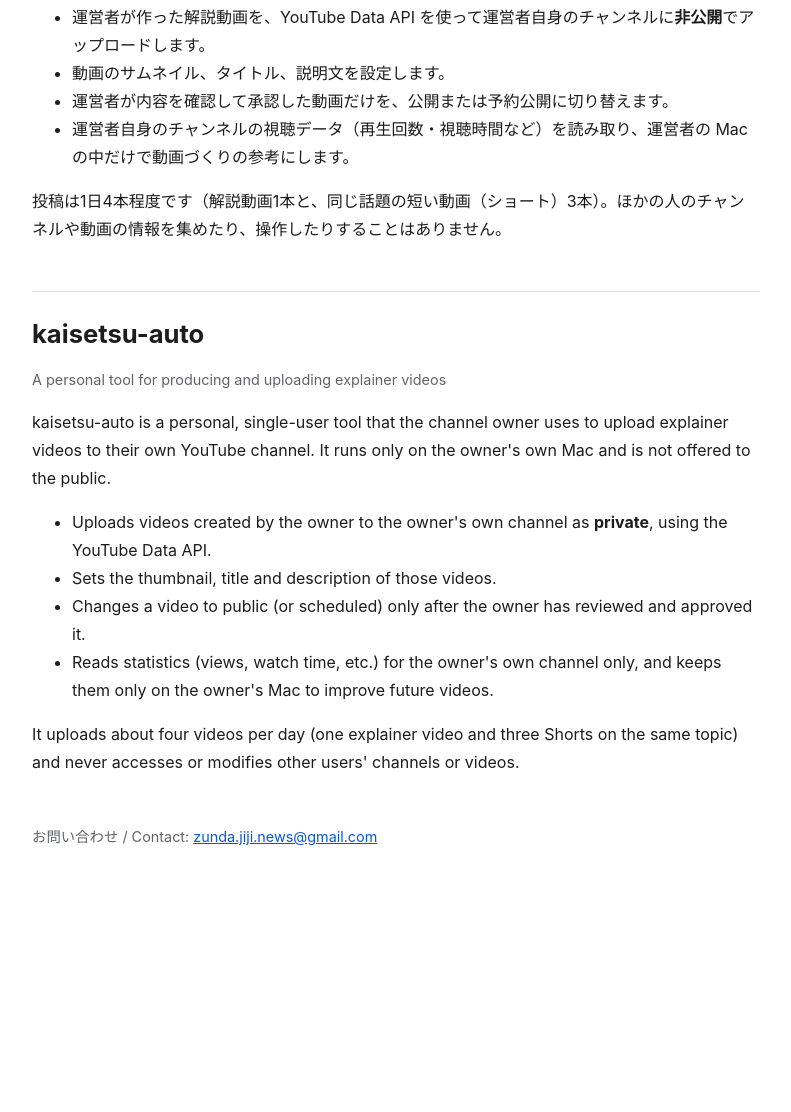
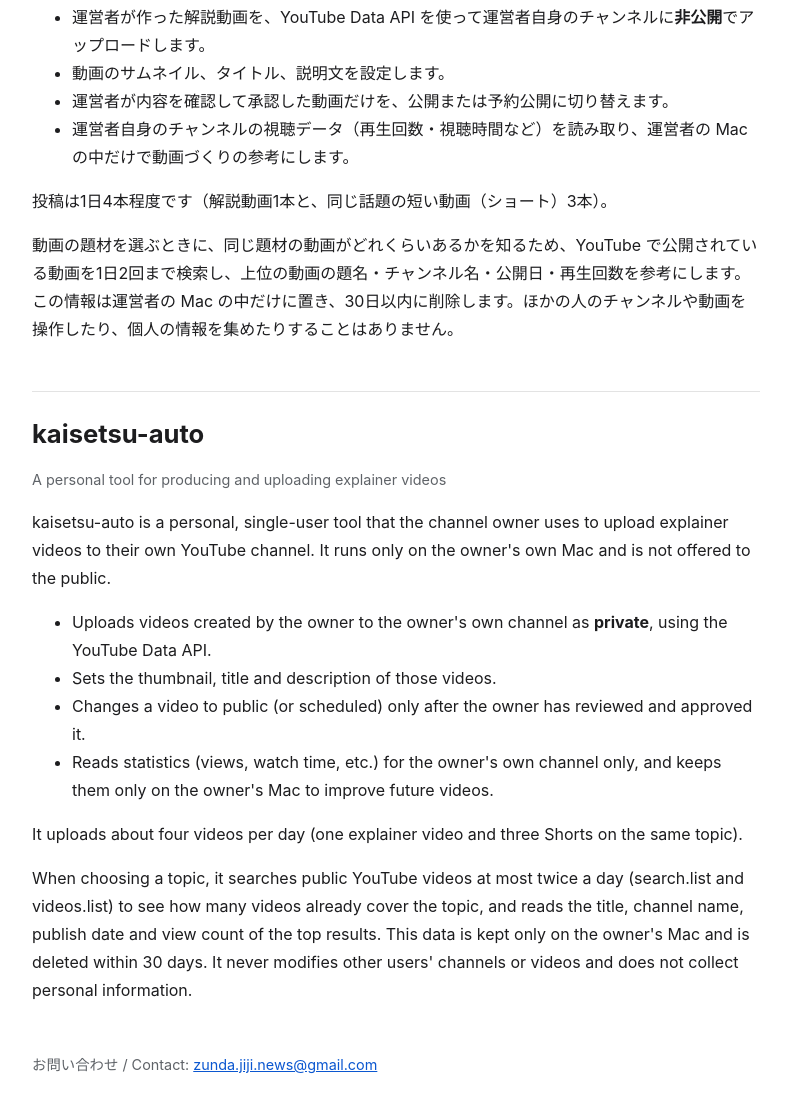
Before and after one commit to ryochell07/gitHub.io, a plain HTML site: page index.html in a window 1280 px wide. Shown: the part 294-1406 px from the top of the page, without its empty margins (244-1035 px from the left). Before the commit the page ends 1207 px from the top, so only its background shows below. Drawn offline with Linux system fonts and the light colour scheme.

Commit message:
Describe public video search and 30-day deletion (2026-11-17)

```diff
--- a/index.html
+++ b/index.html
@@ -21,7 +21,8 @@
 <li>運営者が内容を確認して承認した動画だけを、公開または予約公開に切り替えます。</li>
 <li>運営者自身のチャンネルの視聴データ（再生回数・視聴時間など）を読み取り、運営者の Mac の中だけで動画づくりの参考にします。</li>
 </ul>
-<p>投稿は1日4本程度です（解説動画1本と、同じ話題の短い動画（ショート）3本）。ほかの人のチャンネルや動画の情報を集めたり、操作したりすることはありません。</p>
+<p>投稿は1日4本程度です（解説動画1本と、同じ話題の短い動画（ショート）3本）。</p>
+<p>動画の題材を選ぶときに、同じ題材の動画がどれくらいあるかを知るため、YouTube で公開されている動画を1日2回まで検索し、上位の動画の題名・チャンネル名・公開日・再生回数を参考にします。この情報は運営者の Mac の中だけに置き、30日以内に削除します。ほかの人のチャンネルや動画を操作したり、個人の情報を集めたりすることはありません。</p>
 
 <hr>
 <h1 lang="en">kaisetsu-auto</h1>
@@ -34,7 +35,8 @@
 <li>Changes a video to public (or scheduled) only after the owner has reviewed and approved it.</li>
 <li>Reads statistics (views, watch time, etc.) for the owner's own channel only, and keeps them only on the owner's Mac to improve future videos.</li>
 </ul>
-<p>It uploads about four videos per day (one explainer video and three Shorts on the same topic) and never accesses or modifies other users' channels or videos.</p>
+<p>It uploads about four videos per day (one explainer video and three Shorts on the same topic).</p>
+<p>When choosing a topic, it searches public YouTube videos at most twice a day (search.list and videos.list) to see how many videos already cover the topic, and reads the title, channel name, publish date and view count of the top results. This data is kept only on the owner's Mac and is deleted within 30 days. It never modifies other users' channels or videos and does not collect personal information.</p>
 </div>
 <footer>お問い合わせ / Contact: <a href="mailto:zunda.jiji.news@gmail.com">zunda.jiji.news@gmail.com</a></footer>
 </main>
```
